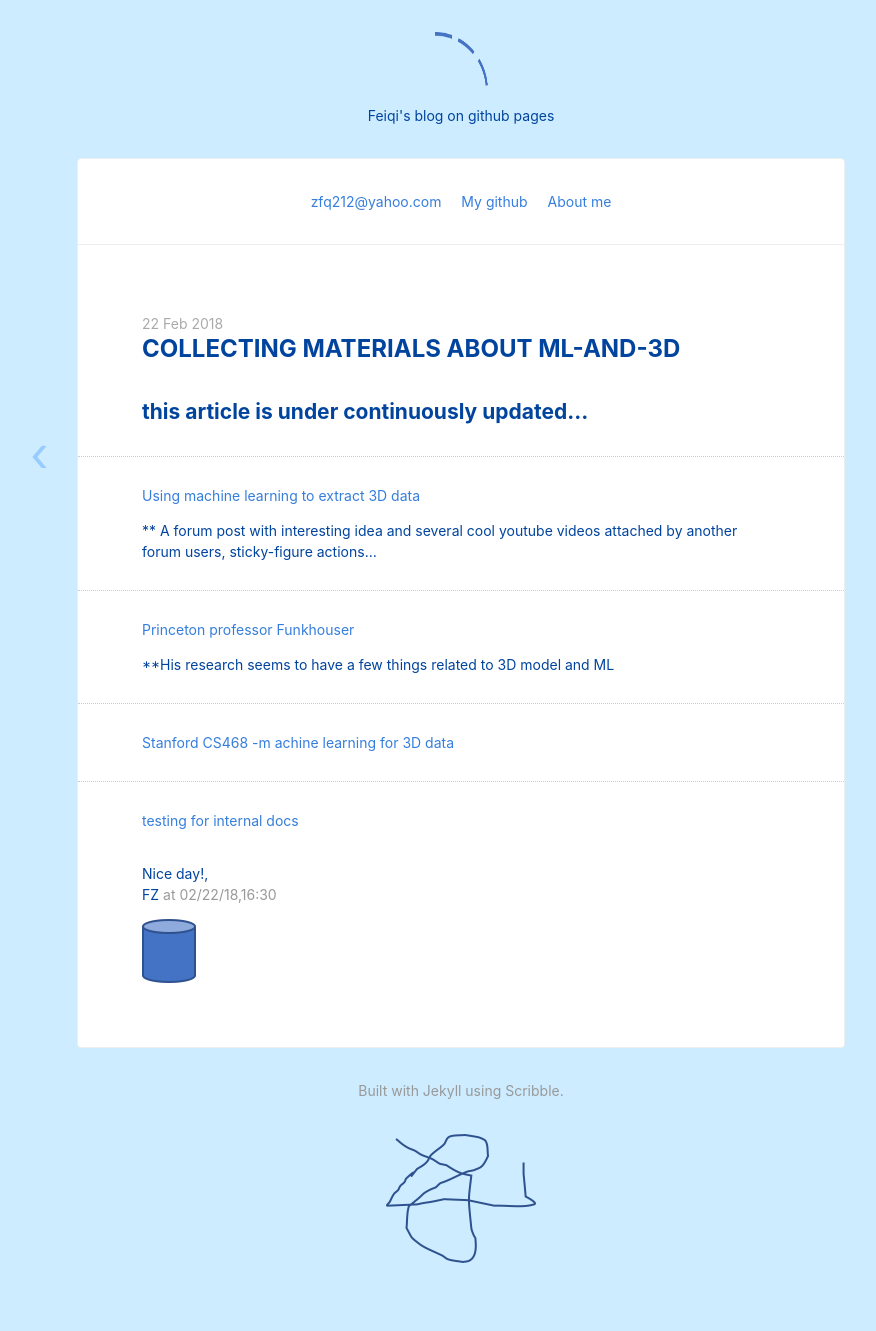
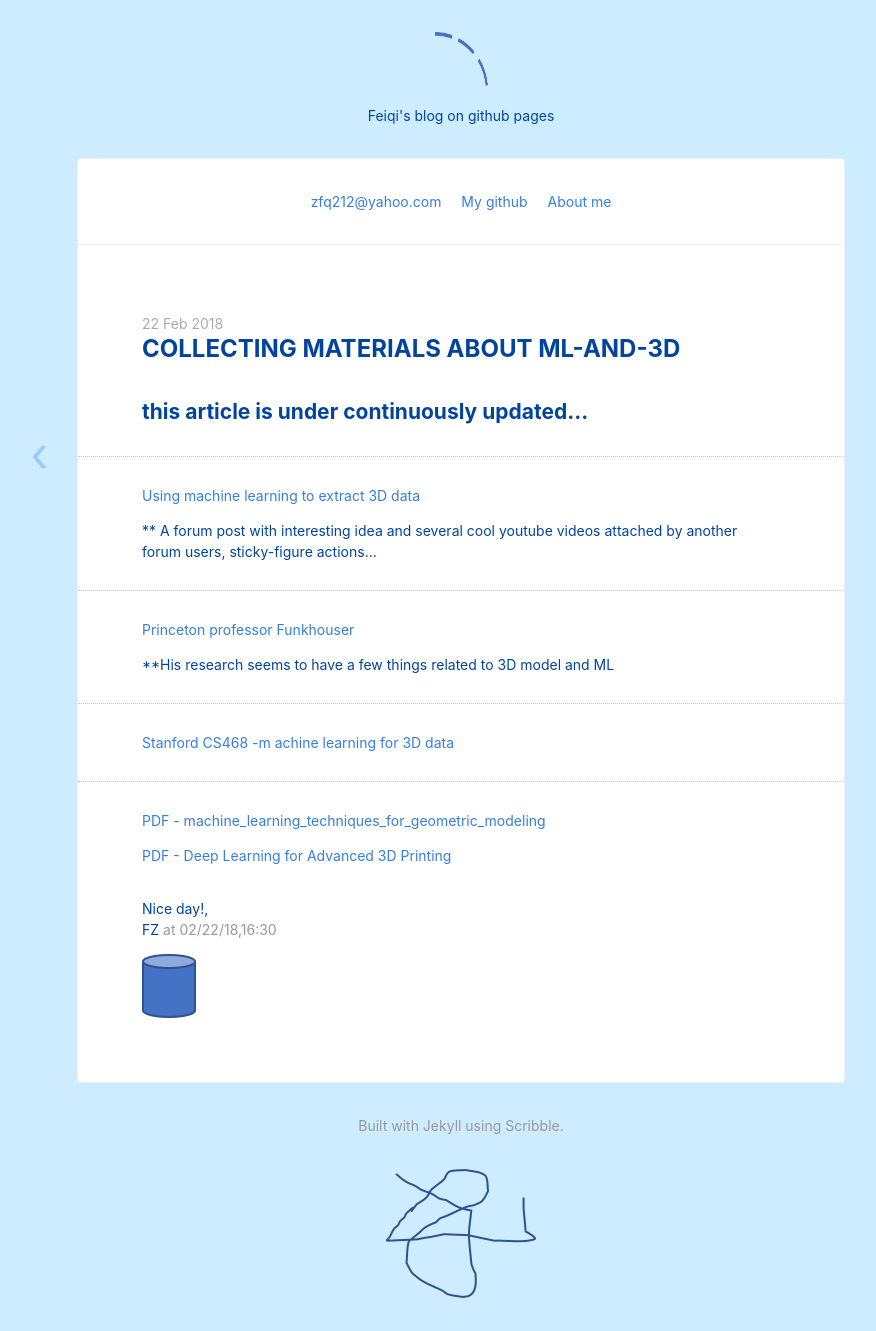
Before and after one commit to zfq212git/zfq212git.github.io, a Jekyll site: the page built from _posts/2018-02-22-3D related materials.md, in a window 1280 px wide. Shown: the whole page, without its empty margins (179-1055 px from the left). Built offline with Jekyll 4.4.1, drawn with Linux system fonts in a browser that asks for light colours; nearby versions of some CDN libraries; before the commit the page ends 1296 px from its top, so only the background shows below that.

Commit message:
Update 2018-02-22-3D related materials.md

```diff
--- a/_posts/2018-02-22-3D related materials.md
+++ b/_posts/2018-02-22-3D related materials.md
@@ -23,4 +23,6 @@ date: 2018-02-22 16:30:00
 
 ---
 
-[testing for internal docs](https://zfq212git.github.io/archives/machine_learning_techniques_for_geometric_modeling.pdf)
+[PDF - machine_learning_techniques_for_geometric_modeling](https://zfq212git.github.io/archives/machine_learning_techniques_for_geometric_modeling.pdf)
+
+[PDF - Deep Learning for Advanced 3D Printing](https://zfq212git.github.io/archives/Deep Learning for Advanced 3D Printing.pdf)
```
